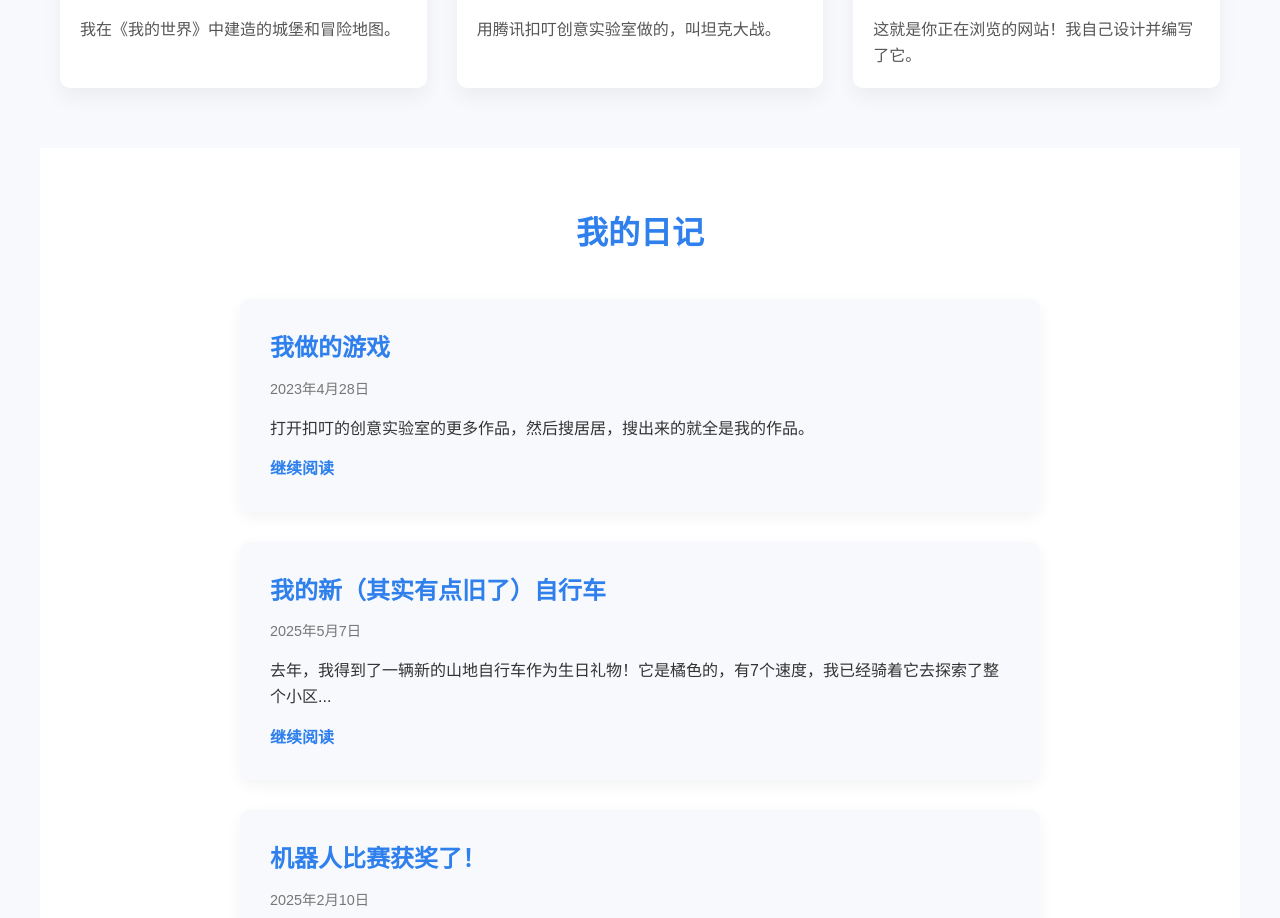
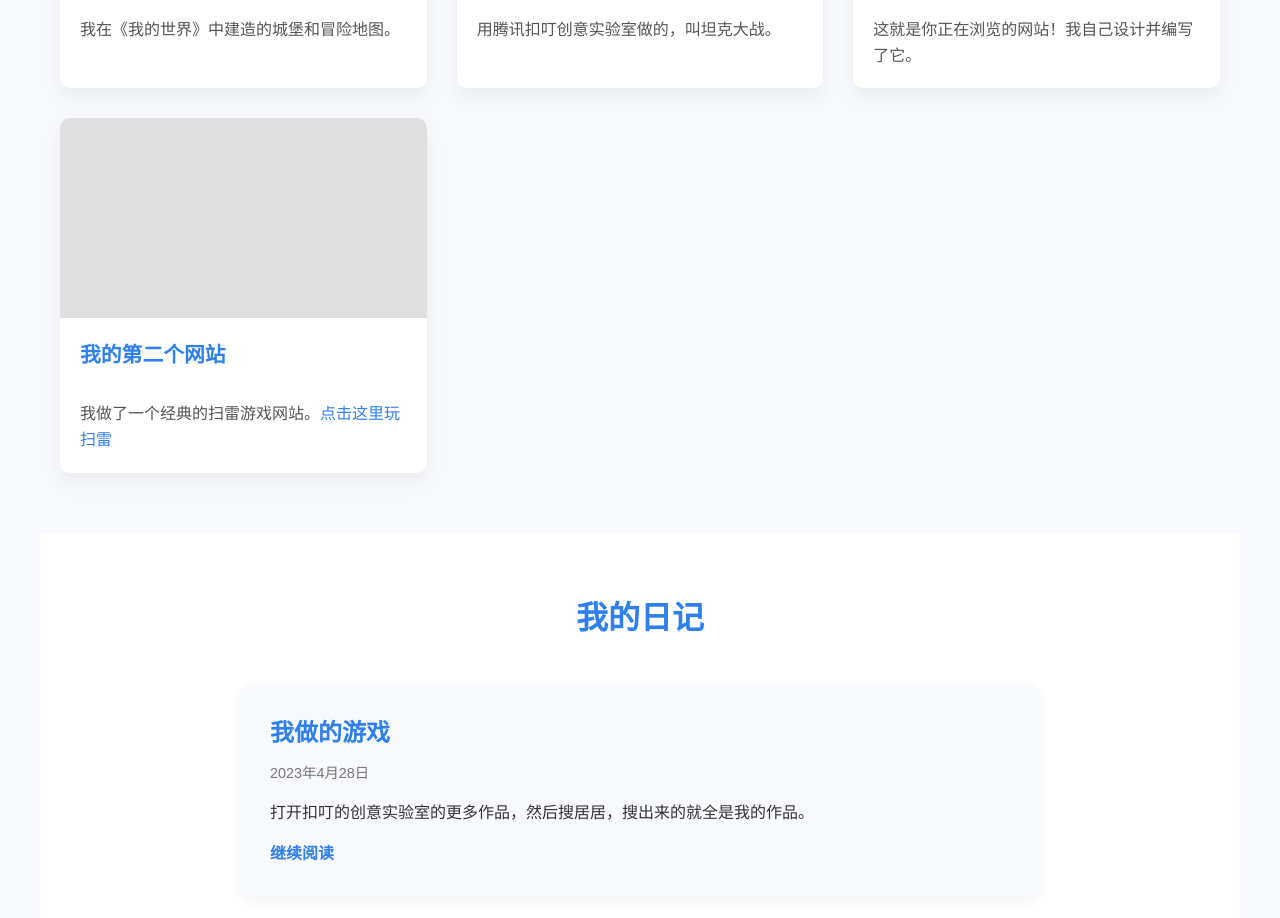
Before and after one commit to mat-shark/game, a plain HTML site: page index.html in a window 1280 px wide. Shown: the part 1770-2688 px from the top of the page. Drawn offline with Linux system fonts and the light colour scheme.

Commit message:
wo tian jia le sao lei you xi

```diff
--- a/index.html
+++ b/index.html
@@ -83,7 +83,11 @@
                     <h3>我的第一个网站</h3>
                     <p>这就是你正在浏览的网站！我自己设计并编写了它。</p>
                 </div>
-            </div>
+		<div class="project-card">
+		    <div class="project-image placeholder"></div>
+		    <h3>我的第二个网站</h3>
+		    <p>我做了一个经典的扫雷游戏网站。<a href="https://mat-shark.github.io/game/game/" target="_blank">点击这里玩扫雷</a></p>
+                </div>
         </section>
 
         <section id="blog" class="section">
```
